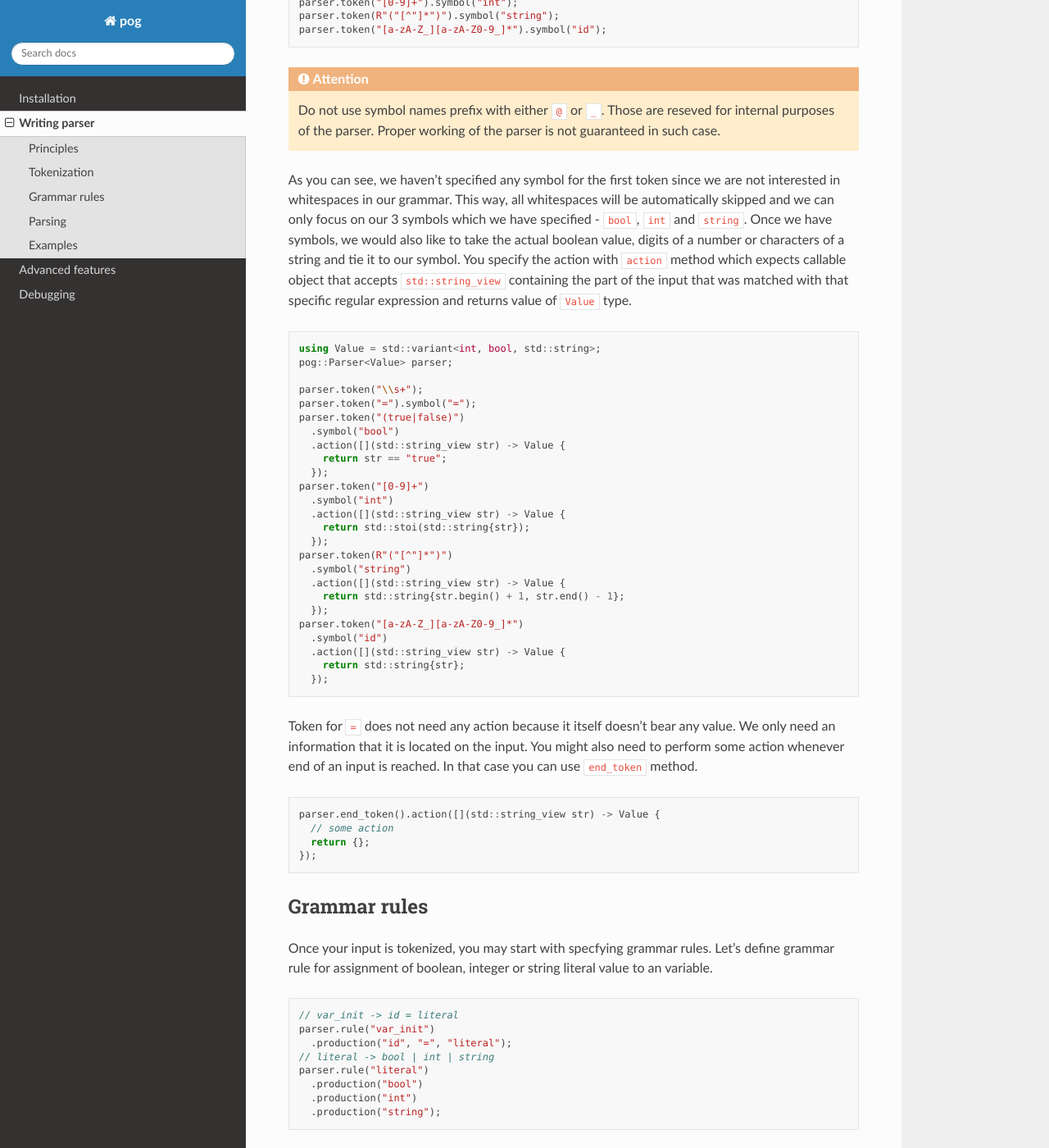
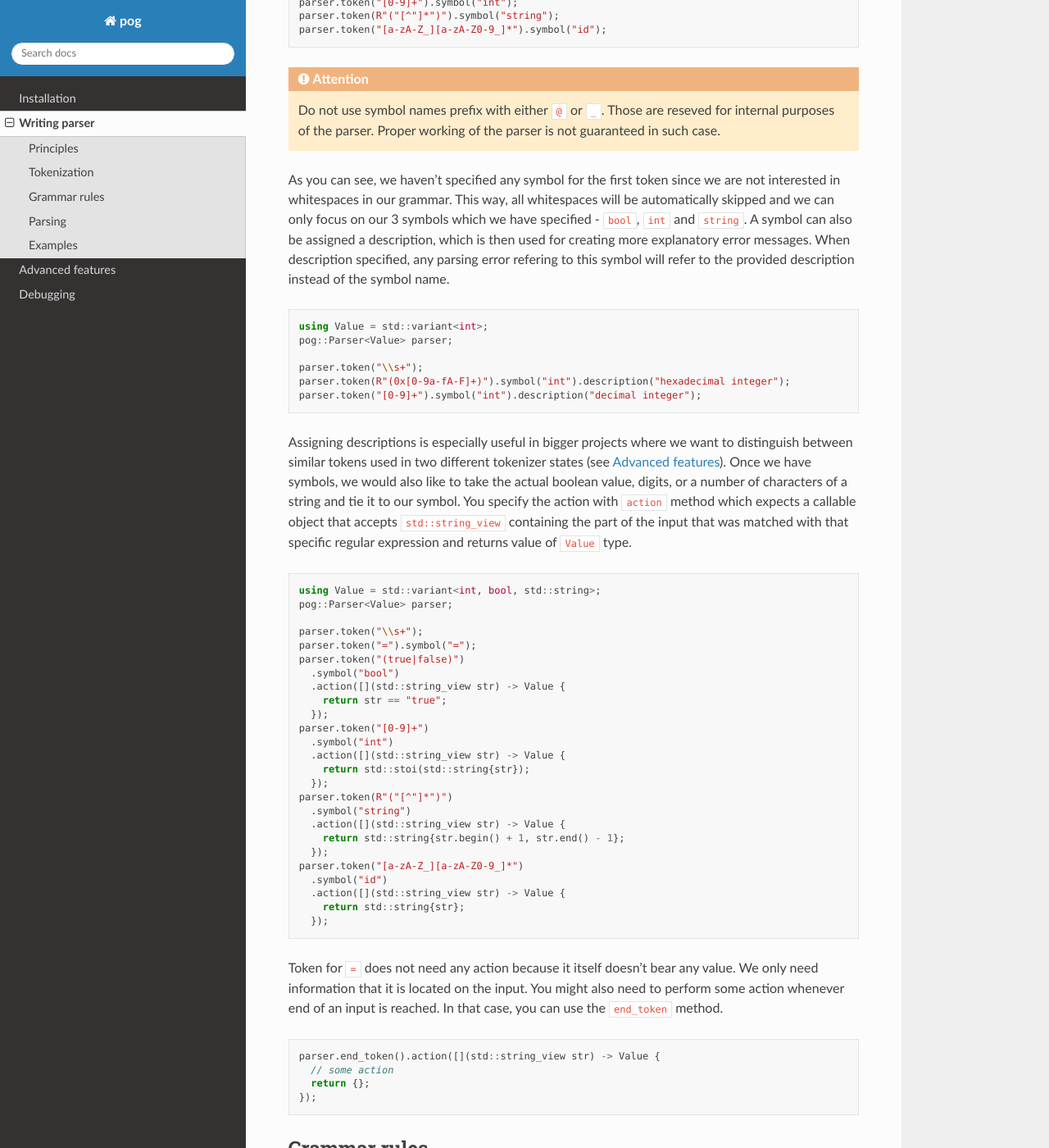
Before and after one commit to metthal/pog, a Sphinx documentation site: the page built from docs/writing_parser.rst, in a window 1280 px wide and 1400 px high, scrolled down 2133 px. Shown: the whole window at 82% size. Built offline with Sphinx 7.4.7 and the Read the Docs theme 2.0.0, drawn with Linux system fonts in a browser that asks for light colours.

Commit message:
Symbol description documentation (#21)

```diff
--- a/docs/writing_parser.rst
+++ b/docs/writing_parser.rst
@@ -79,8 +79,21 @@ By specifying these regular expressions, our input is now recognized but we shou
   Do not use symbol names prefix with either ``@`` or ``_``. Those are reseved for internal purposes of the parser. Proper working of the parser is not guaranteed in such case.
 
 As you can see, we haven't specified any symbol for the first token since we are not interested in whitespaces in our grammar. This way, all whitespaces will be automatically skipped and we can
-only focus on our 3 symbols which we have specified - ``bool``, ``int`` and ``string``. Once we have symbols, we would also like to take the actual boolean value, digits of a number or characters
-of a string and tie it to our symbol. You specify the action with ``action`` method which expects callable object that accepts ``std::string_view`` containing the part of the input that was
+only focus on our 3 symbols which we have specified - ``bool``, ``int`` and ``string``. A symbol can also be assigned a description, which is then used for creating more explanatory error messages.
+When description specified, any parsing error refering to this symbol will refer to the provided description instead of the symbol name.
+
+.. code-block:: cpp
+
+  using Value = std::variant<int>;
+  pog::Parser<Value> parser;
+
+  parser.token("\\s+");
+  parser.token(R"(0x[0-9a-fA-F]+)").symbol("int").description("hexadecimal integer");
+  parser.token("[0-9]+").symbol("int").description("decimal integer");
+
+Assigning descriptions is especially useful in bigger projects where we want to distinguish between similar tokens used in two different tokenizer states (see :ref:`advanced`).
+Once we have symbols, we would also like to take the actual boolean value, digits, or a number of characters of a string and tie it to our symbol. You specify the action with
+``action`` method which expects a callable object that accepts ``std::string_view`` containing the part of the input that was
 matched with that specific regular expression and returns value of ``Value`` type.
 
 .. code-block:: cpp
@@ -111,8 +124,8 @@ matched with that specific regular expression and returns value of ``Value`` typ
       return std::string{str};
     });
 
-Token for ``=`` does not need any action because it itself doesn't bear any value. We only need an information that it is located on the input.
-You might also need to perform some action whenever end of an input is reached. In that case you can use ``end_token`` method.
+Token for ``=`` does not need any action because it itself doesn't bear any value. We only need information that it is located on the input.
+You might also need to perform some action whenever end of an input is reached. In that case, you can use the ``end_token`` method.
 
 .. code-block:: cpp
 
```
